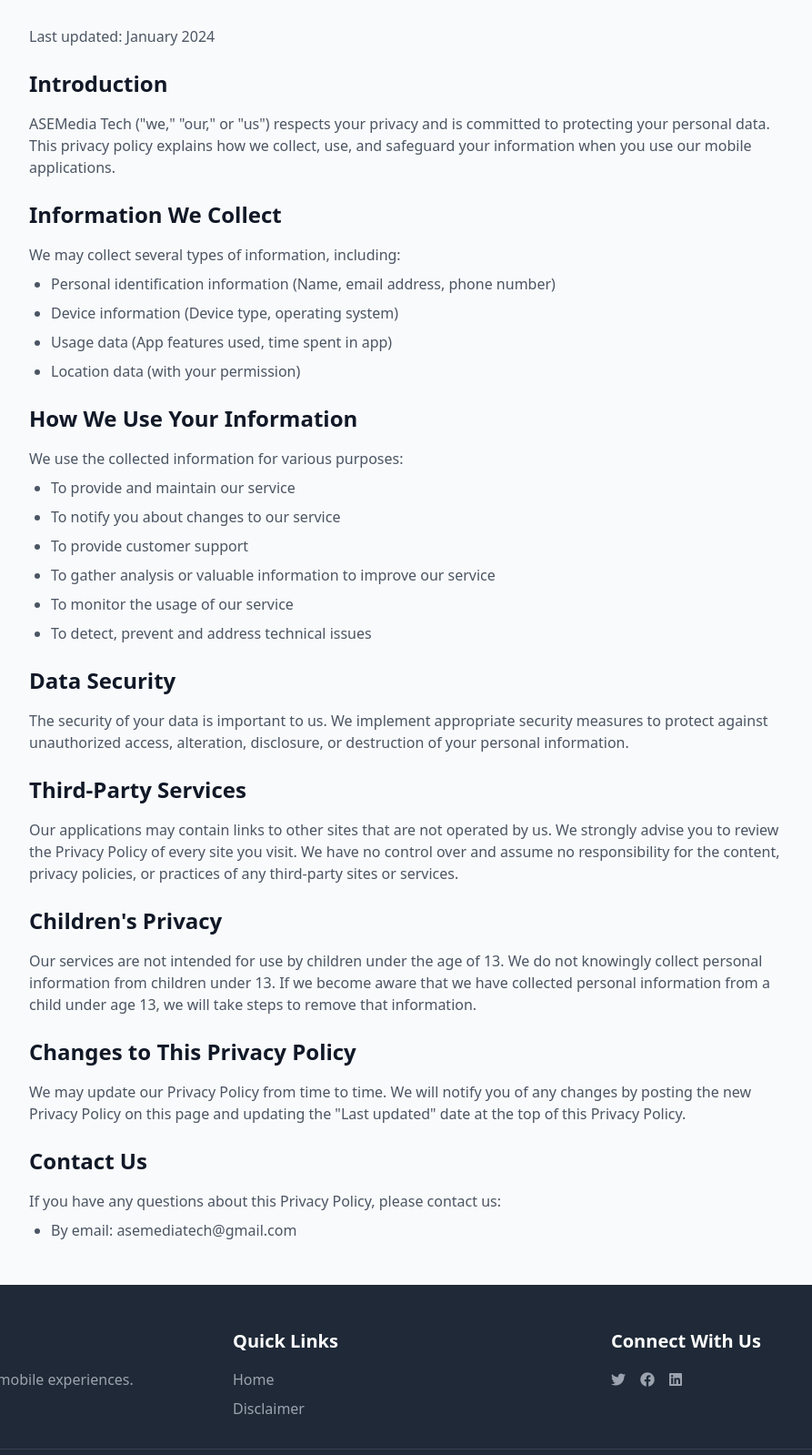
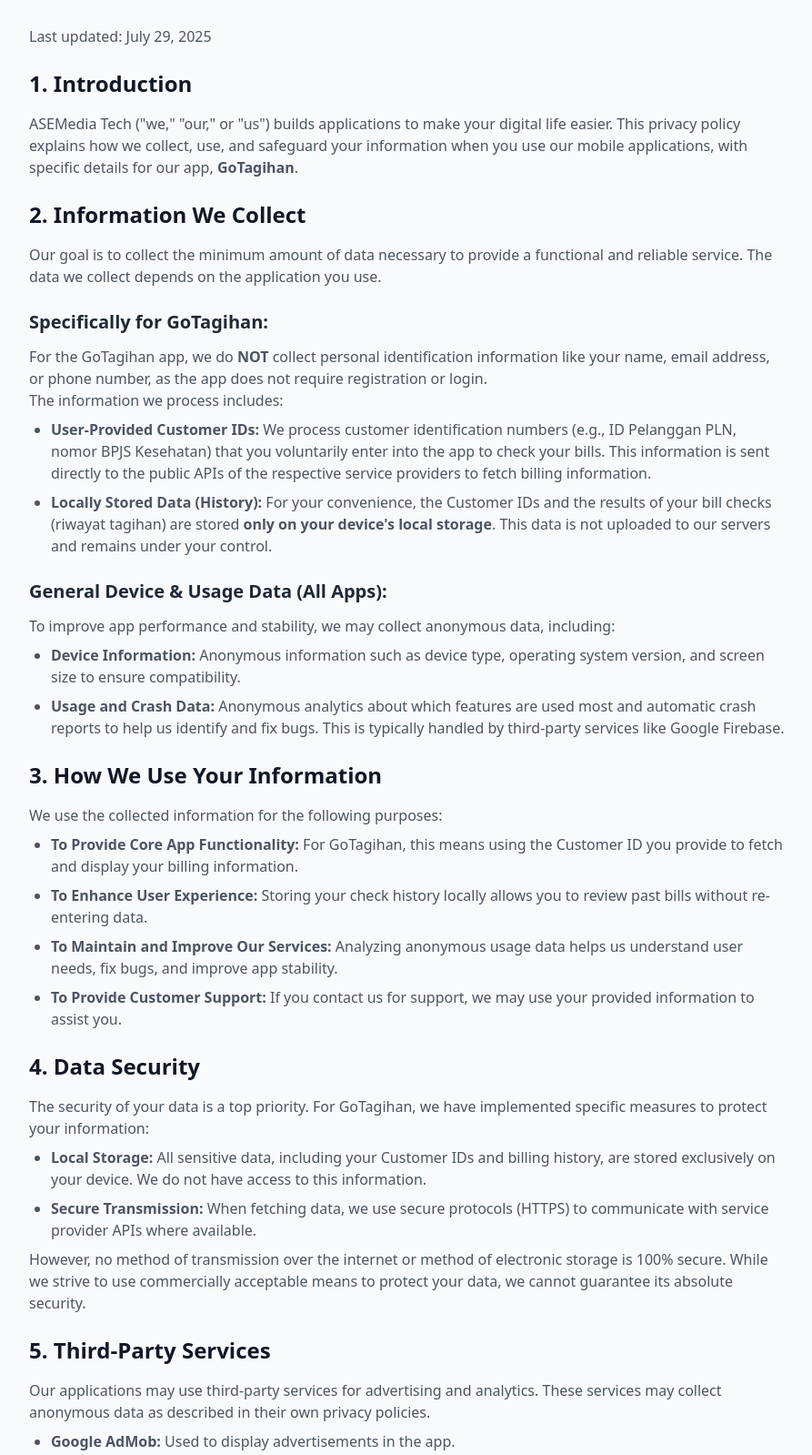
Before and after one commit to asemediatech/asemediatech.github.io, a plain HTML site: page privacy-policy.html in a window 1280 px wide. Shown: the part 140-1739 px from the top of the page at 91% size, without its empty margins (192-1085 px from the left). Drawn offline with nearby package versions, Linux system fonts and the light colour scheme.

Commit message:
Update privacy-policy.html

```diff
--- a/privacy-policy.html
+++ b/privacy-policy.html
@@ -8,7 +8,6 @@
     <link rel="stylesheet" href="https://cdnjs.cloudflare.com/ajax/libs/font-awesome/6.0.0/css/all.min.css">
 </head>
 <body class="bg-gray-50">
-    <!-- Navigation -->
     <nav class="bg-white shadow-lg fixed w-full z-50">
         <div class="max-w-7xl mx-auto px-4 sm:px-6 lg:px-8">
             <div class="flex justify-between h-16">
@@ -17,83 +16,97 @@
                 </div>
                 <div class="hidden md:flex items-center space-x-8">
                     <a href="/" class="text-gray-700 hover:text-blue-600">Home</a>
-                    <a href="privacy-policy.html" class="text-blue-600">Privacy Policy</a>
+                    <a href="privacy-policy.html" class="text-blue-600 font-semibold">Privacy Policy</a>
                     <a href="disclaimer.html" class="text-gray-700 hover:text-blue-600">Disclaimer</a>
                 </div>
             </div>
         </div>
     </nav>
 
-    <!-- Privacy Policy Content -->
     <div class="pt-24 pb-12">
         <div class="max-w-4xl mx-auto px-4 sm:px-6 lg:px-8">
             <h1 class="text-4xl font-bold text-gray-900 mb-8">Privacy Policy</h1>
 
             <div class="prose max-w-none space-y-6 text-gray-600">
-                <p class="mb-4">Last updated: January 2024</p>
+                <p class="mb-4">Last updated: July 29, 2025</p>
 
                 <section class="mb-8">
-                    <h2 class="text-2xl font-semibold text-gray-900 mb-4">Introduction</h2>
-                    <p>ASEMedia Tech ("we," "our," or "us") respects your privacy and is committed to protecting your personal data. This privacy policy explains how we collect, use, and safeguard your information when you use our mobile applications.</p>
+                    <h2 class="text-2xl font-semibold text-gray-900 mb-4">1. Introduction</h2>
+                    <p>ASEMedia Tech ("we," "our," or "us") builds applications to make your digital life easier. This privacy policy explains how we collect, use, and safeguard your information when you use our mobile applications, with specific details for our app, <b>GoTagihan</b>.</p>
                 </section>
 
                 <section class="mb-8">
-                    <h2 class="text-2xl font-semibold text-gray-900 mb-4">Information We Collect</h2>
-                    <p>We may collect several types of information, including:</p>
+                    <h2 class="text-2xl font-semibold text-gray-900 mb-4">2. Information We Collect</h2>
+                    <p>Our goal is to collect the minimum amount of data necessary to provide a functional and reliable service. The data we collect depends on the application you use.</p>
+
+                    <h3 class="text-xl font-semibold text-gray-800 mt-6 mb-3">Specifically for GoTagihan:</h3>
+                    <p>For the GoTagihan app, we do <b>NOT</b> collect personal identification information like your name, email address, or phone number, as the app does not require registration or login.</p>
+                    <p>The information we process includes:</p>
                     <ul class="list-disc pl-6 mt-2 space-y-2">
-                        <li>Personal identification information (Name, email address, phone number)</li>
-                        <li>Device information (Device type, operating system)</li>
-                        <li>Usage data (App features used, time spent in app)</li>
-                        <li>Location data (with your permission)</li>
+                        <li><b>User-Provided Customer IDs:</b> We process customer identification numbers (e.g., ID Pelanggan PLN, nomor BPJS Kesehatan) that you voluntarily enter into the app to check your bills. This information is sent directly to the public APIs of the respective service providers to fetch billing information.</li>
+                        <li><b>Locally Stored Data (History):</b> For your convenience, the Customer IDs and the results of your bill checks (riwayat tagihan) are stored <b>only on your device's local storage</b>. This data is not uploaded to our servers and remains under your control.</li>
+                    </ul>
+
+                    <h3 class="text-xl font-semibold text-gray-800 mt-6 mb-3">General Device & Usage Data (All Apps):</h3>
+                    <p>To improve app performance and stability, we may collect anonymous data, including:</p>
+                    <ul class="list-disc pl-6 mt-2 space-y-2">
+                        <li><b>Device Information:</b> Anonymous information such as device type, operating system version, and screen size to ensure compatibility.</li>
+                        <li><b>Usage and Crash Data:</b> Anonymous analytics about which features are used most and automatic crash reports to help us identify and fix bugs. This is typically handled by third-party services like Google Firebase.</li>
                     </ul>
                 </section>
 
                 <section class="mb-8">
-                    <h2 class="text-2xl font-semibold text-gray-900 mb-4">How We Use Your Information</h2>
-                    <p>We use the collected information for various purposes:</p>
+                    <h2 class="text-2xl font-semibold text-gray-900 mb-4">3. How We Use Your Information</h2>
+                    <p>We use the collected information for the following purposes:</p>
                     <ul class="list-disc pl-6 mt-2 space-y-2">
-                        <li>To provide and maintain our service</li>
-                        <li>To notify you about changes to our service</li>
-                        <li>To provide customer support</li>
-                        <li>To gather analysis or valuable information to improve our service</li>
-                        <li>To monitor the usage of our service</li>
-                        <li>To detect, prevent and address technical issues</li>
+                        <li><b>To Provide Core App Functionality:</b> For GoTagihan, this means using the Customer ID you provide to fetch and display your billing information.</li>
+                        <li><b>To Enhance User Experience:</b> Storing your check history locally allows you to review past bills without re-entering data.</li>
+                        <li><b>To Maintain and Improve Our Services:</b> Analyzing anonymous usage data helps us understand user needs, fix bugs, and improve app stability.</li>
+                        <li><b>To Provide Customer Support:</b> If you contact us for support, we may use your provided information to assist you.</li>
                     </ul>
                 </section>
 
                 <section class="mb-8">
-                    <h2 class="text-2xl font-semibold text-gray-900 mb-4">Data Security</h2>
-                    <p>The security of your data is important to us. We implement appropriate security measures to protect against unauthorized access, alteration, disclosure, or destruction of your personal information.</p>
+                    <h2 class="text-2xl font-semibold text-gray-900 mb-4">4. Data Security</h2>
+                    <p>The security of your data is a top priority. For GoTagihan, we have implemented specific measures to protect your information:</p>
+                     <ul class="list-disc pl-6 mt-2 space-y-2">
+                        <li><b>Local Storage:</b> All sensitive data, including your Customer IDs and billing history, are stored exclusively on your device. We do not have access to this information.</li>
+                        <li><b>Secure Transmission:</b> When fetching data, we use secure protocols (HTTPS) to communicate with service provider APIs where available.</li>
+                    </ul>
+                    <p class="mt-2">However, no method of transmission over the internet or method of electronic storage is 100% secure. While we strive to use commercially acceptable means to protect your data, we cannot guarantee its absolute security.</p>
                 </section>
 
                 <section class="mb-8">
-                    <h2 class="text-2xl font-semibold text-gray-900 mb-4">Third-Party Services</h2>
-                    <p>Our applications may contain links to other sites that are not operated by us. We strongly advise you to review the Privacy Policy of every site you visit. We have no control over and assume no responsibility for the content, privacy policies, or practices of any third-party sites or services.</p>
+                    <h2 class="text-2xl font-semibold text-gray-900 mb-4">5. Third-Party Services</h2>
+                    <p>Our applications may use third-party services for advertising and analytics. These services may collect anonymous data as described in their own privacy policies.</p>
+                     <ul class="list-disc pl-6 mt-2 space-y-2">
+                        <li><b>Google AdMob:</b> Used to display advertisements in the app.</li>
+                        <li><b>Google Firebase:</b> Used for anonymous analytics and crash reporting.</li>
+                     </ul>
+                    <p class="mt-2">Furthermore, GoTagihan retrieves data from public APIs provided by or on behalf of service providers like PLN and BPJS Kesehatan. We are not responsible for the privacy practices of these third parties.</p>
                 </section>
 
                 <section class="mb-8">
-                    <h2 class="text-2xl font-semibold text-gray-900 mb-4">Children's Privacy</h2>
-                    <p>Our services are not intended for use by children under the age of 13. We do not knowingly collect personal information from children under 13. If we become aware that we have collected personal information from a child under age 13, we will take steps to remove that information.</p>
+                    <h2 class="text-2xl font-semibold text-gray-900 mb-4">6. Children's Privacy</h2>
+                    <p>Our services are not intended for use by children under the age of 13. We do not knowingly collect personal identifiable information from children under 13.</p>
                 </section>
 
                 <section class="mb-8">
-                    <h2 class="text-2xl font-semibold text-gray-900 mb-4">Changes to This Privacy Policy</h2>
-                    <p>We may update our Privacy Policy from time to time. We will notify you of any changes by posting the new Privacy Policy on this page and updating the "Last updated" date at the top of this Privacy Policy.</p>
+                    <h2 class="text-2xl font-semibold text-gray-900 mb-4">7. Changes to This Privacy Policy</h2>
+                    <p>We may update our Privacy Policy from time to time. We will notify you of any changes by posting the new Privacy Policy on this page and updating the "Last updated" date at the top.</p>
                 </section>
 
                 <section class="mb-8">
-                    <h2 class="text-2xl font-semibold text-gray-900 mb-4">Contact Us</h2>
+                    <h2 class="text-2xl font-semibold text-gray-900 mb-4">8. Contact Us</h2>
                     <p>If you have any questions about this Privacy Policy, please contact us:</p>
                     <ul class="list-disc pl-6 mt-2 space-y-2">
-                        <li>By email: asemediatech@gmail.com</li>
-                        <!-- <li>By visiting our website: [Your Website URL]</li> -->
+                        <li><b>By email:</b> asemediatech@gmail.com</li>
                     </ul>
                 </section>
             </div>
         </div>
     </div>
 
-    <!-- Footer -->
     <footer class="bg-gray-800 text-white py-12">
         <div class="max-w-7xl mx-auto px-4 sm:px-6 lg:px-8">
             <div class="grid md:grid-cols-3 gap-8">
```
